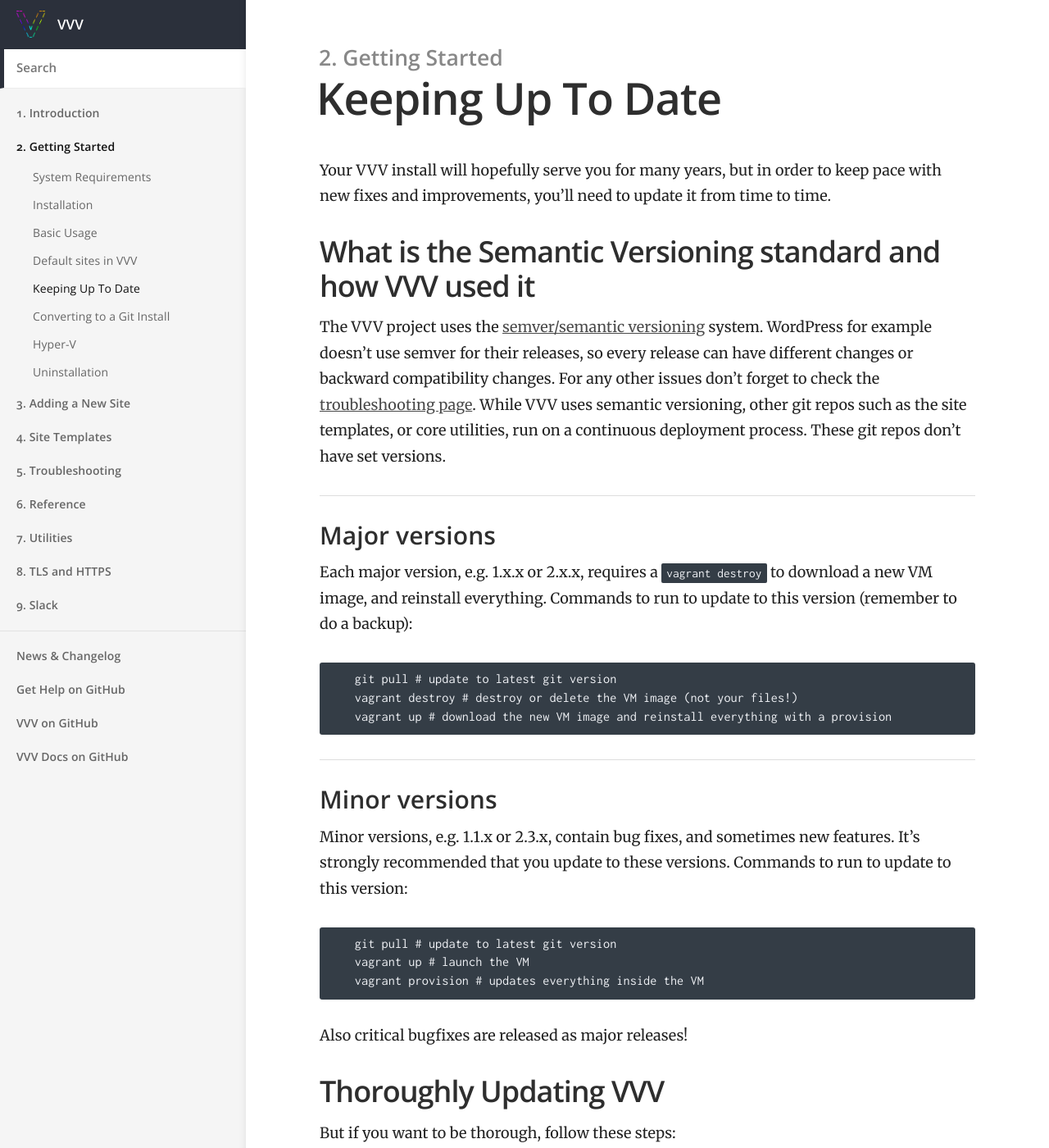
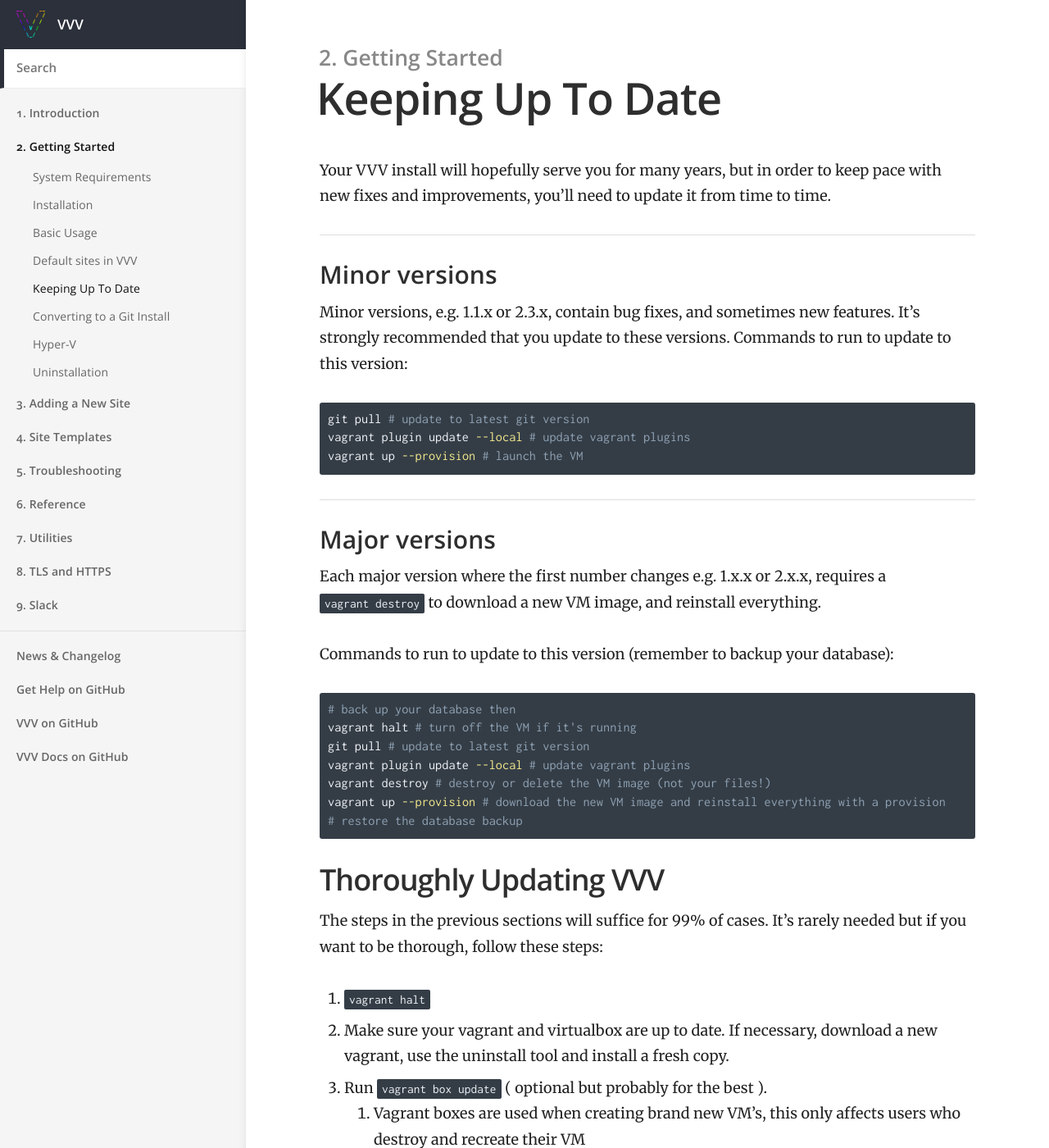
Before and after one commit to Varying-Vagrant-Vagrants/varyingvagrantvagrants.org, a Jekyll site: the page built from docs/en-US/installation/keeping-up-to-date.md, in a window 1280 px wide and 1400 px high. Shown: the whole window at 82% size. Built offline with Jekyll 4.4.1, drawn with Linux system fonts in a browser that asks for light colours; some of the changed text lies outside the part shown.

Commit message:
update the keeping up to date doc

````diff
--- a/docs/en-US/installation/keeping-up-to-date.md
+++ b/docs/en-US/installation/keeping-up-to-date.md
@@ -8,48 +8,46 @@ permalink: /docs/en-US/installation/keeping-up-to-date/
 
 Your VVV install will hopefully serve you for many years, but in order to keep pace with new fixes and improvements, you'll need to update it from time to time.
 
-## What is the Semantic Versioning standard and how VVV used it
+### Minor versions
 
-The VVV project uses the [semver/semantic versioning](http://semver.org/) system.
-WordPress for example doesn't use semver for their releases, so every release can have different changes or backward compatibility changes.
-For any other issues don't forget to check the [troubleshooting page](https://varyingvagrantvagrants.org/docs/en-US/troubleshooting/).
-While VVV uses semantic versioning, other git repos such as the site templates, or core utilities, run on a continuous deployment process. These git repos don't have set versions.
+Minor versions, e.g. 1.1.x or 2.3.x, contain bug fixes, and sometimes new features. It's strongly recommended that you update to these versions. Commands to run to update to this version:
+
+```sh
+git pull # update to latest git version
+vagrant plugin update --local # update vagrant plugins
+vagrant up --provision # launch the VM
+```
 
 ### Major versions
 
-Each major version, e.g. 1.x.x or 2.x.x, requires a `vagrant destroy` to download a new VM image, and reinstall everything.
-Commands to run to update to this version (remember to do a backup):
+Each major version where the first number changes e.g. 1.x.x or 2.x.x, requires a `vagrant destroy` to download a new VM image, and reinstall everything.
 
+Commands to run to update to this version (remember to backup your database):
+
+```shell
+# back up your database then
+vagrant halt # turn off the VM if it's running
+git pull # update to latest git version
+vagrant plugin update --local # update vagrant plugins
+vagrant destroy # destroy or delete the VM image (not your files!)
+vagrant up --provision # download the new VM image and reinstall everything with a provision
+# restore the database backup
 ```
-    git pull # update to latest git version
-    vagrant destroy # destroy or delete the VM image (not your files!)
-    vagrant up # download the new VM image and reinstall everything with a provision
-```
-
-### Minor versions
-
-Minor versions, e.g. 1.1.x or 2.3.x, contain bug fixes, and sometimes new features. It's strongly recommended that you update to these versions.
-Commands to run to update to this version:
-
-```
-    git pull # update to latest git version
-    vagrant up # launch the VM
-    vagrant provision # updates everything inside the VM
-```
-Also critical bugfixes are released as major releases!
 
 ## Thoroughly Updating VVV
 
-But if you want to be thorough, follow these steps:
+The steps in the previous sections will suffice for 99% of cases. It's rarely needed but if you want to be thorough, follow these steps:
 
  1. `vagrant halt`
  2. Make sure your vagrant and virtualbox are up to date. If necessary, download a new vagrant, use the uninstall tool and install a fresh copy.
  3. Run `vagrant box update` ( optional but probably for the best ).
+    1. Vagrant boxes are used when creating brand new VM's, this only affects users who destroy and recreate their VM
  4. `git pull` if you used git to install VVV.
-    1.  if you downloaded VVV as a zip, download and extract a new copy of VVV over the top. Make sure that your existing sites in `www` aren't overwritten, and you have DB backups.
+    1.  If you downloaded VVV as a zip, download and extract a new copy of VVV over the top. Make sure that your existing sites in `www` aren't overwritten, and you have DB backups.
     2. If you used `git` you should be fine
  5. Now your copy of VVV is up to date.
- 6. Run `vagrant up --provision` to update the box and bring it up.
+ 6. `vagrant plugin update --local` to update any vagrant plugins.
+7. Run `vagrant up --provision` to update the box and bring it up.
 
 ### A Note On Preserving Data
 
@@ -58,3 +56,9 @@ VVV is intended as a developer environment, and you should be able to throw away
 For most users, halting the VM, fetching the latest version, then provisioning is perfectly safe.
 
 If for whatever reason the VVV VM is lost, VVV will attempt to restore from its own backups made, but you should not rely on this ( and you shouldn't modify these backups either else data loss can occur on provisioning ).
+
+## What is the Semantic Versioning standard and how VVV used it
+
+The VVV project uses the [semver/semantic versioning](http://semver.org/) system.
+WordPress for example doesn't use semver for their releases, so every release can have different changes or backward compatibility changes. For any other issues don't forget to check the [troubleshooting page](https://varyingvagrantvagrants.org/docs/en-US/troubleshooting/).
+While VVV uses semantic versioning, other git repos such as the site templates, or core utilities, run on a continuous deployment process. These git repos don't have set versions.
````
